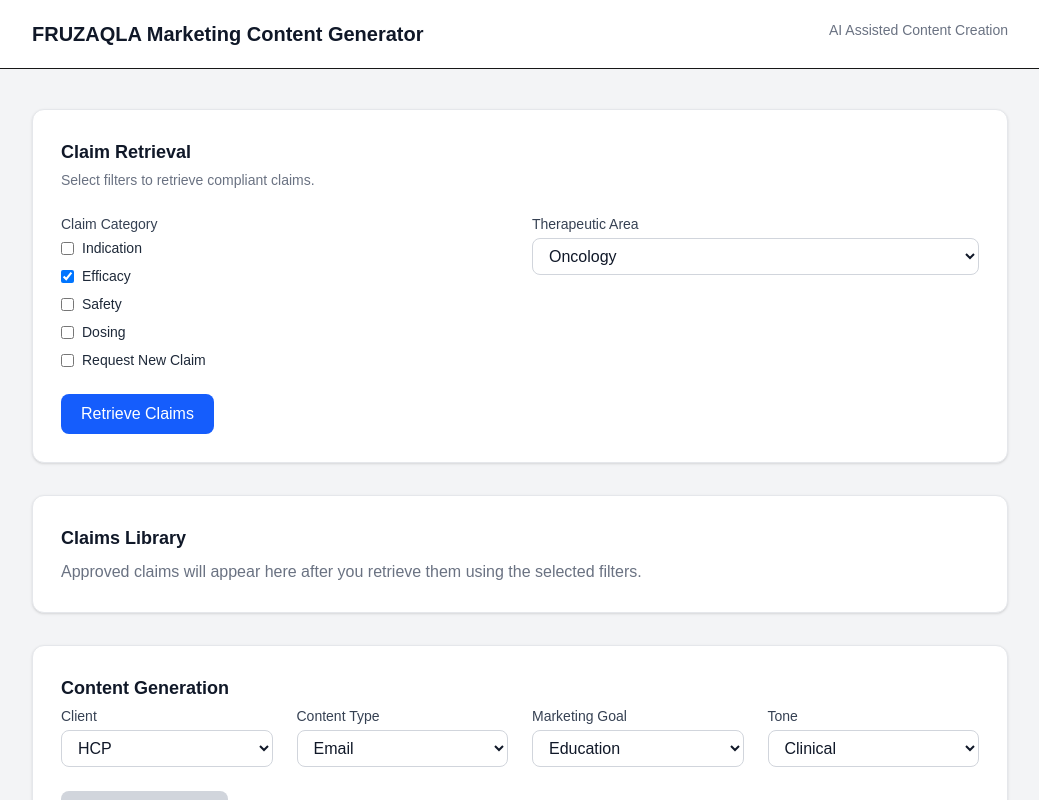
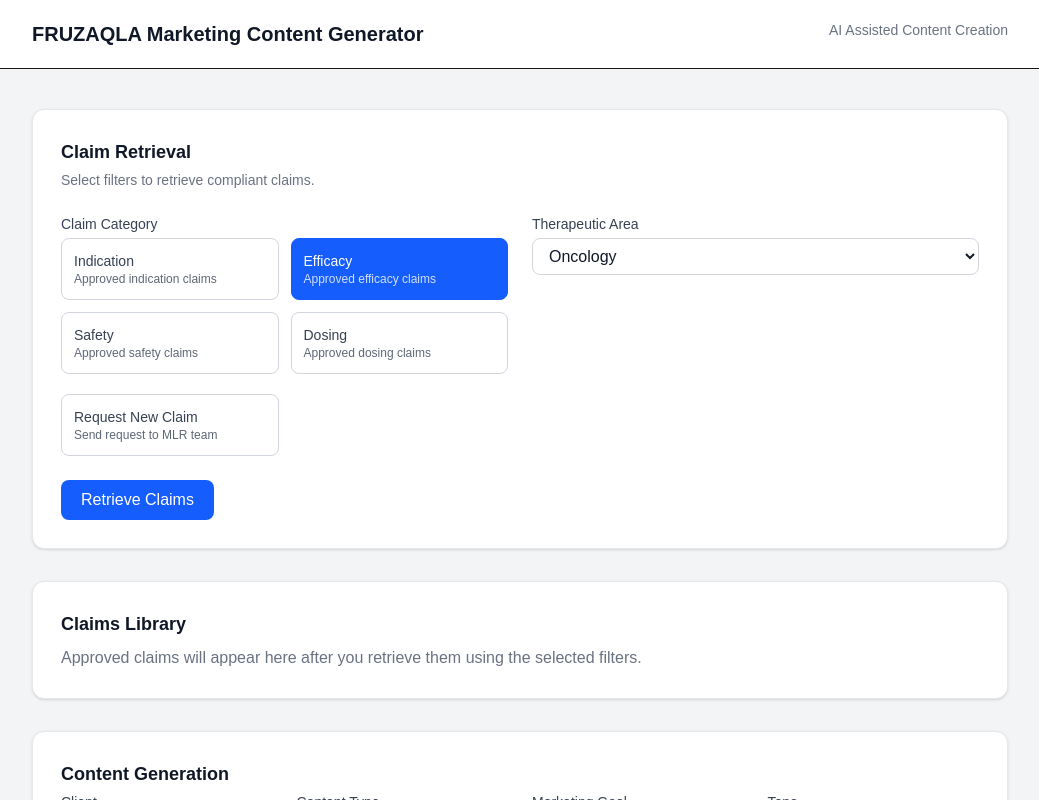
Before and after one commit to fabio-pecora/pharma-marketing, a Next.js app in the folder frontend/: page / in a window 1280 px wide. Shown: the top 800 px of the page, without its empty margins (120-1159 px from the left). Built offline with nearby package versions, Linux system fonts and the light colour scheme.

Commit message:
better display

```diff
--- a/frontend/app/page.tsx
+++ b/frontend/app/page.tsx
@@ -503,40 +503,69 @@
                 Claim Category
               </label>
 
-              <div className="space-y-2">
-                {["indication", "efficacy", "safety", "dosing"].map((cat) => (
-                  <label
-                    key={cat}
-                    className="flex items-center gap-2 text-sm text-gray-800"
-                  >
-                    <input
-                      type="checkbox"
-                      checked={categories.includes(cat)}
-                      onChange={() => {
+              <div className="grid grid-cols-2 gap-3">
+                {["indication", "efficacy", "safety", "dosing"].map((cat) => {
+                  const selected = categories.includes(cat);
+
+                  return (
+                    <button
+                      key={cat}
+                      type="button"
+                      onClick={() => {
                         setIsClaimRequest(false);
 
-                        if (categories.includes(cat)) {
-                          setCategories(categories.filter((c) => c !== cat));
+                        let updated = categories.filter(
+                          (c) => c !== "request_claim",
+                        );
+
+                        if (updated.includes(cat)) {
+                          updated = updated.filter((c) => c !== cat);
                         } else {
-                          setCategories([...categories, cat]);
+                          updated = [...updated, cat];
                         }
+
+                        setCategories(updated);
                       }}
-                    />
-                    {cat.charAt(0).toUpperCase() + cat.slice(1)}
-                  </label>
-                ))}
+                      className={`
+                    border rounded-lg p-3 text-sm text-left transition
+                    ${
+                      selected
+                        ? "bg-blue-600 text-white border-blue-600"
+                        : "bg-white text-gray-700 border-gray-300 hover:bg-gray-50"
+                    }
+                    `}
+                    >
+                      <div className="font-medium capitalize">{cat}</div>
 
-                <label className="flex items-center gap-2 text-sm text-gray-800">
-                  <input
-                    type="checkbox"
-                    checked={categories.includes("request_claim")}
-                    onChange={() => {
-                      setCategories(["request_claim"]);
-                      setIsClaimRequest(true);
-                    }}
-                  />
-                  Request New Claim
-                </label>
+                      <div className="text-xs opacity-80">
+                        Approved {cat} claims
+                      </div>
+                    </button>
+                  );
+                })}
+
+                <button
+                  type="button"
+                  onClick={() => {
+                    setCategories(["request_claim"]);
+                    setSelectedClaims([]);
+                    setClaims([]);
+                    setIsClaimRequest(true);
+                  }}
+                  className={`
+                  mt-2 border rounded-lg p-3 text-sm text-left transition
+                  ${
+                    categories.includes("request_claim")
+                      ? "bg-orange-600 text-white border-orange-600"
+                      : "bg-white text-gray-700 border-gray-300 hover:bg-gray-50"
+                  }
+                  `}
+                >
+                  <div className="font-medium">Request New Claim</div>
+                  <div className="text-xs opacity-80">
+                    Send request to MLR team
+                  </div>
+                </button>
               </div>
             </div>
             <div>
```
